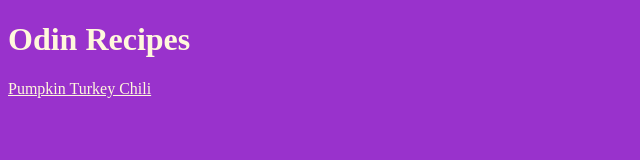
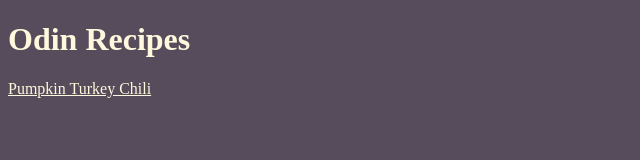
Before and after one commit to sanacheval/odin-recipes, a plain HTML site: page index.html in a window 1280 px wide. Shown: the whole page, without its empty margins (0-640 px from the left). Drawn offline with Linux system fonts and the light colour scheme.

Commit message:
changing the color

```diff
--- a/index.html
+++ b/index.html
@@ -16,7 +16,7 @@
 	<style>
 		*{
 			color: cornsilk;
-			background-color: darkorchid;
+			background-color: rgb(86, 76, 91);
 		}
 	</style>
 </head>
```
